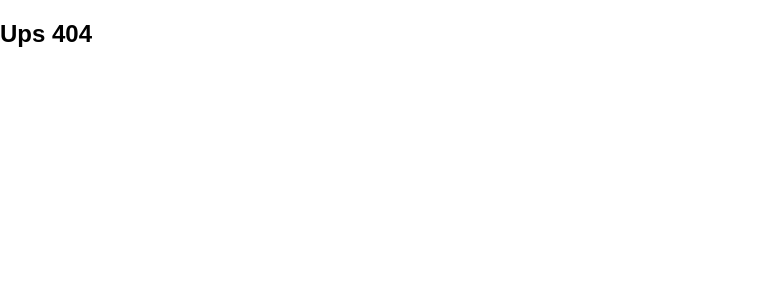
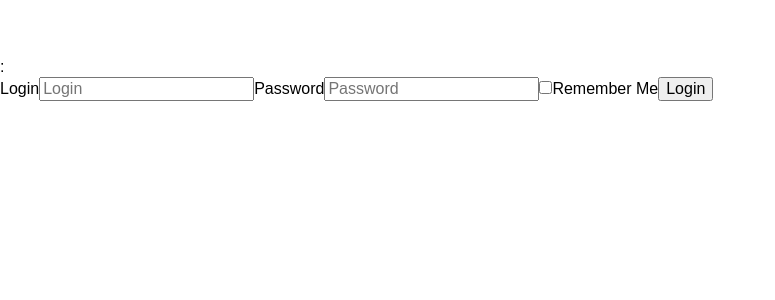
Before and after one commit to akai-org/hackyeah, a React (Create React App) app: page /login in a window 1280 px wide. Shown: the top 300 px of the page, without its empty margins (0-775 px from the left). Built offline with nearby package versions, Linux system fonts and the light colour scheme.

Commit message:
add login view

```diff
--- /dev/null
+++ b/src/components/LoginForm.css
@@ -0,0 +1,4 @@
+LoginForm {
+  display: flex;
+  flex-direction: column;
+}
--- /dev/null
+++ b/src/components/LoginForm.js
@@ -0,0 +1,22 @@
+import React from 'react';
+
+import Box from '../components/Box';
+
+import './LoginForm.css';
+
+const LoginForm = (props) => (
+  <Box>
+    <form role="form" id="loginForm" novalidate="">
+      <label for="login">Login</label>
+      <input type="text" placeholder="Login" required />
+
+      <label for="password">Password</label>
+      <input type="password" placeholder="Password" required />
+
+      <input type="checkbox" /><label>Remember Me</label>
+      <button type="submit">Login</button>
+    </form>
+  </Box>
+);
+
+export default LoginForm;
--- a/src/index.js
+++ b/src/index.js
@@ -7,6 +7,7 @@ import registerServiceWorker from './registerServiceWorker';
 
 import Header from './components/Header';
 import Home from './views/Home';
+import Login from './views/Login';
 import NotFound from './views/NotFound';
 
 ReactDOM.render(
@@ -14,6 +15,7 @@ ReactDOM.render(
     <Switch>
       <Route exact path='/' component={Home}/>
       <Route path='/magic' component={Home}/>
+      <Route path="/login" component={Login} />
       <Route component={NotFound} />
     </Switch>
   </BrowserRouter>,
--- a/src/views/Home.js
+++ b/src/views/Home.js
@@ -1,4 +1,4 @@
-import React, { Component } from 'react';
+import React from 'react';
 
 import Box from '../components/Box';
 
--- /dev/null
+++ b/src/views/Login.js
@@ -0,0 +1,13 @@
+import React from 'react';
+
+import Header from '../components/Header';
+import LoginForm from '../components/LoginForm';
+
+const Login = () => (
+  <div className="login-view">
+    <Header></Header>
+    <LoginForm></LoginForm>
+  </div>
+);
+
+export default Login;
```
